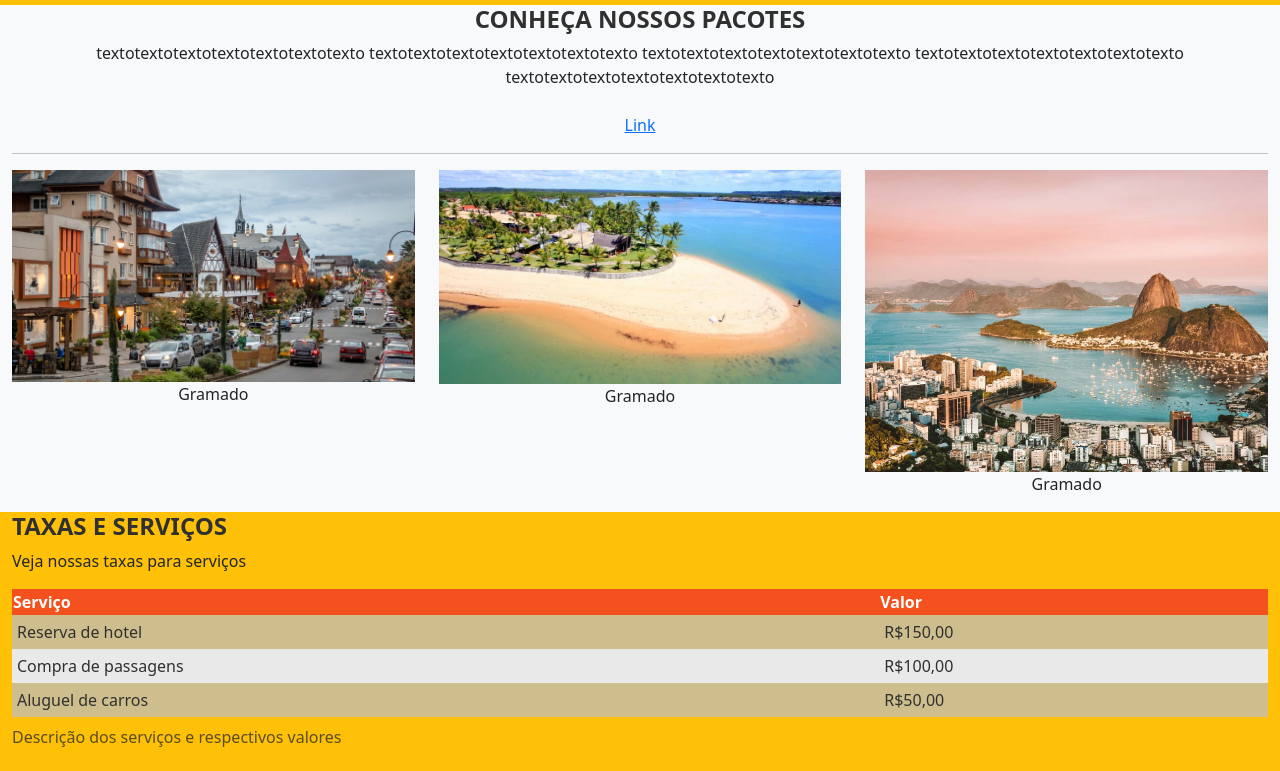
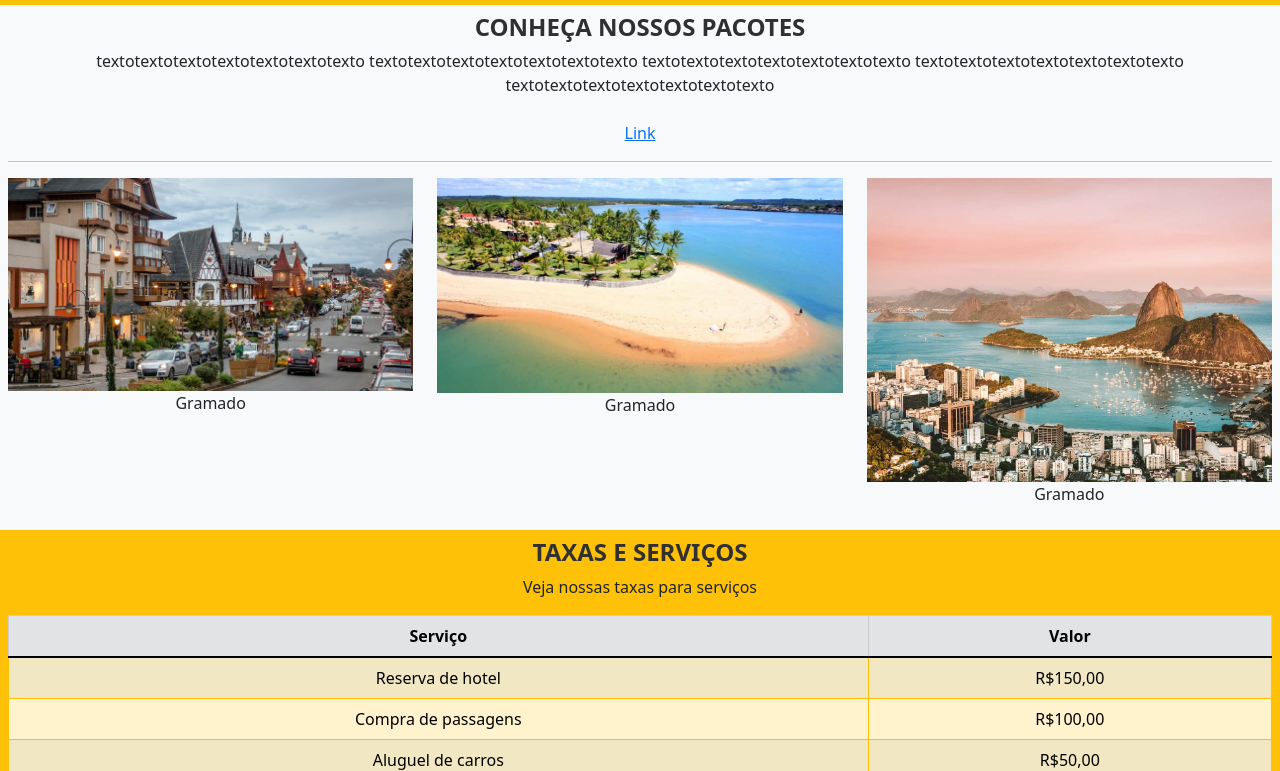
Before and after one commit to bscaetano/helloworld, a plain HTML site: page index.html in a window 1280 px wide. Shown: the part 181-952 px from the top of the page. Drawn offline with nearby package versions, Linux system fonts and the light colour scheme.

Commit message:
Atualizado css para bootstrap - alteracao na tabela

```diff
--- a/index.html
+++ b/index.html
@@ -41,7 +41,7 @@
           </nav>
         <h1>Venha realizar a viagem dos seus sonhos!</h1>
     </header>
-    <section class="container-fluid bg-light text-center">
+    <section class="container-fluid bg-light text-center p-2">
         <h2>Conheça nossos pacotes</h2>
         <p>
             textotextotextotextotextotextotexto
@@ -71,18 +71,18 @@
 
     </section>
 
-    <section class="container-fluid bg-warning">
+    <section class="container-fluid bg-warning text-center p-2">
         <h2>Taxas e Serviços</h2>
         <p>Veja nossas taxas para serviços</p>
-        <table>
+        <table class="table table-warning table-striped table-hover table-bordered border-warning">
             <caption>Descrição dos serviços e respectivos valores</caption>
-            <thead>
+            <thead class="table-secondary">
                 <tr>
                     <th>Serviço</th>
                     <th>Valor</th>
                 </tr>
             </thead>
-            <tbody>
+            <tbody class="table-group-divider">
                 <tr>
                     <td>Reserva de hotel</td>
                     <td>R$150,00</td>
@@ -99,7 +99,7 @@
         </table>
         <br>
     </section>
-    <section class="container-fluid bg-light">
+    <section class="container-fluid bg-light p-2">
         <h2 class="text-center">Faça já seu orçamento!</h2>
         <form method="GET" action="">
             <fieldset>
@@ -155,6 +155,7 @@
                     </label>
                 </div>
             </fieldset>
+            <br>
             <button class="btn btn-secondary">Salvar</button>
         </form>
     </section>
--- a/style.css
+++ b/style.css
@@ -15,23 +15,6 @@ h2{
     color: #303030;
     font-weight: 600;
 }
-table{
-    width: 100%;
-}
-table td{
-    color: #303030;
-    padding: 5px;
-}
-table tr:nth-child(even){
-    background-color: #e9e9e9;
-}
-table tr:nth-child(odd){
-    background-color: #bdbdbdbd;
-}
-table thead th{
-    background-color: #f4511e;
-    color: white;
-}
 img{
     width: 100%;
 }
```
